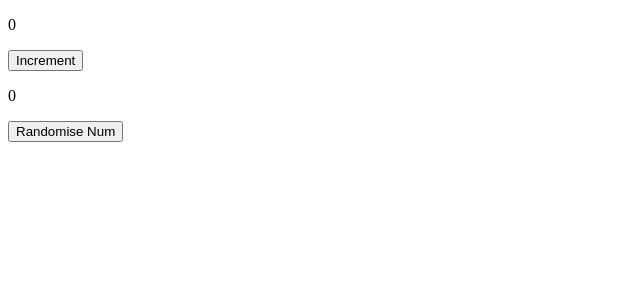
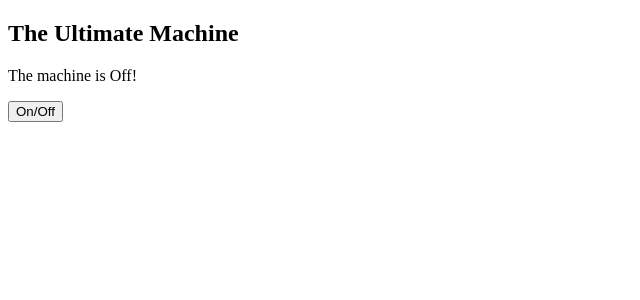
Before and after one commit to Maamun/ultCoReact, a React (Create React App) app in the folder ult-react-co/: page / in a window 1280 px wide. Shown: the top 300 px of the page, without its empty margins (0-640 px from the left). Built offline with nearby package versions, Linux system fonts and the light colour scheme.

Commit message:
Conditional rendering

```diff
--- a/ult-react-co/src/App.js
+++ b/ult-react-co/src/App.js
@@ -1,9 +1,8 @@
 import React from 'react';
-import Counter from './Counter';
-import Random from './Random'
+import UltimateMachine from './UltimateMachine';
 const App = () => (<>
-    <Counter />
-    <Random />
+    <UltimateMachine />
+
 
     </>)
 
--- /dev/null
+++ b/ult-react-co/src/UltimateMachine.js
@@ -0,0 +1,23 @@
+import React, {useState} from 'react';
+
+const OnMessage = () => <p>The machine is On!</p>
+const OffMessage = () => <p>The machine is Off!</p>
+/* components always starts with CAPITAL LETTER !!! */
+const UltimateMachine =  () => {
+
+    const [isOn, setIsOn] = useState(false)
+
+    const onClickHandler = () => {
+        setIsOn(s => !s)
+    }
+
+    return (<section>
+    <h1>The Ultimate Machine</h1>
+    {isOn? <OnMessage /> : <OffMessage />}
+    <button type='button' onClick={onClickHandler}>On/Off</button>
+
+    </section>)
+}
+
+
+export default UltimateMachine;
```
